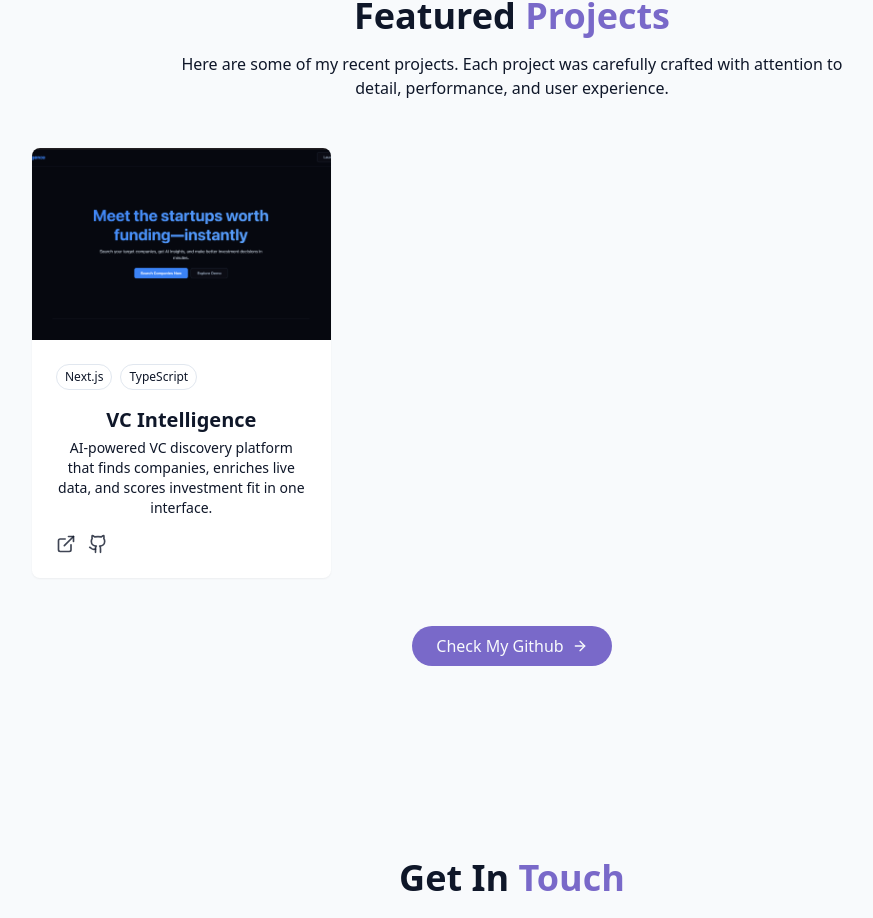
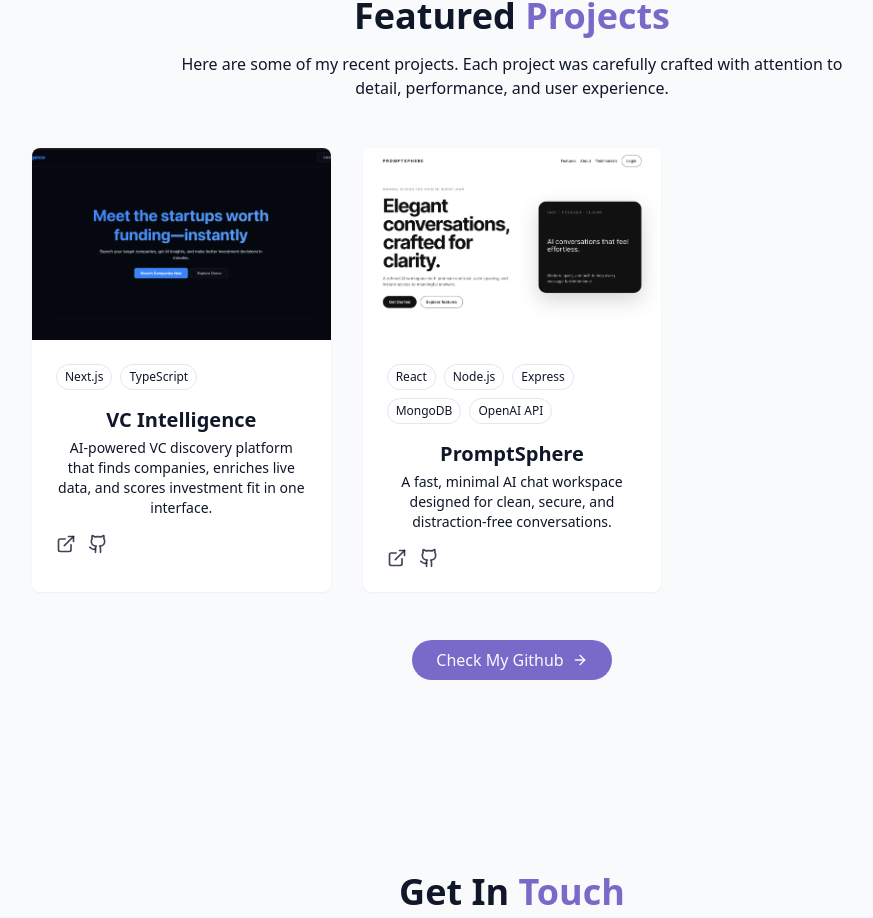
Before and after one commit to KaranDev316/portfolio, a React (Vite) app: page / in a window 1280 px wide. Shown: the part 2806-3724 px from the top of the page, without its empty margins (128-1001 px from the left). Built offline with nearby package versions, Linux system fonts and the light colour scheme.

Commit message:
feat: showcase AI chat project with OpenAI integration on portfolio

```diff
--- a/src/components/ProjectsSection.jsx
+++ b/src/components/ProjectsSection.jsx
@@ -9,6 +9,17 @@ const projects = [
     tags: ["Next.js", "TypeScript"],
     demoUrl: "https://vc-intelligence-gray.vercel.app/",
     githubUrl: "https://github.com/KaranDev316/VC-Intelligence",
+  },
+
+  {
+
+  id: 2,
+    title: "PromptSphere",
+    description: "A fast, minimal AI chat workspace designed for clean, secure, and distraction-free conversations.",
+    image: "/projects/propmptsphere.png",
+    tags: ["React", "Node.js", "Express", "MongoDB", "OpenAI API"],
+    demoUrl: "https://prompt-sphere-gules.vercel.app/",
+    githubUrl: "https://github.com/KaranDev316/PromptSphere",
   },
 
 ];
```
Also changed, not shown: banner.png, public/projects/propmptsphere.png (added).
